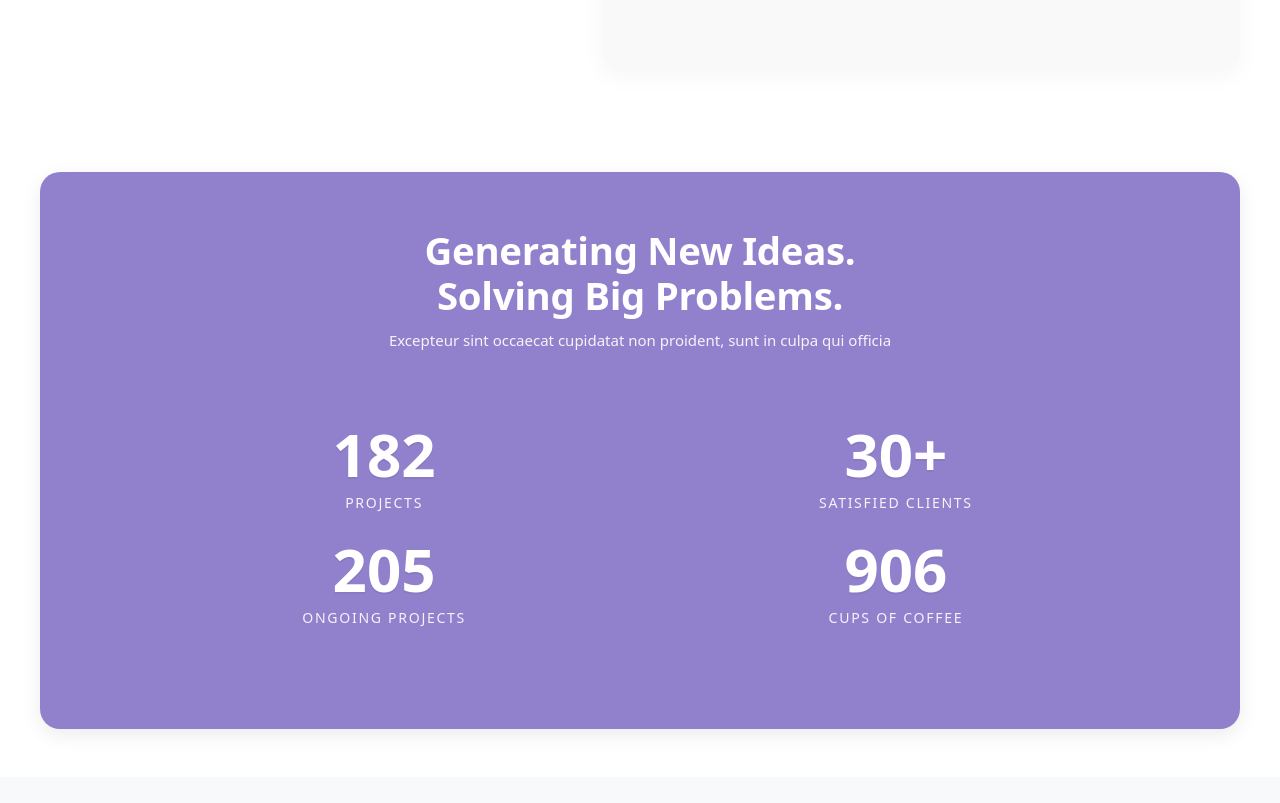
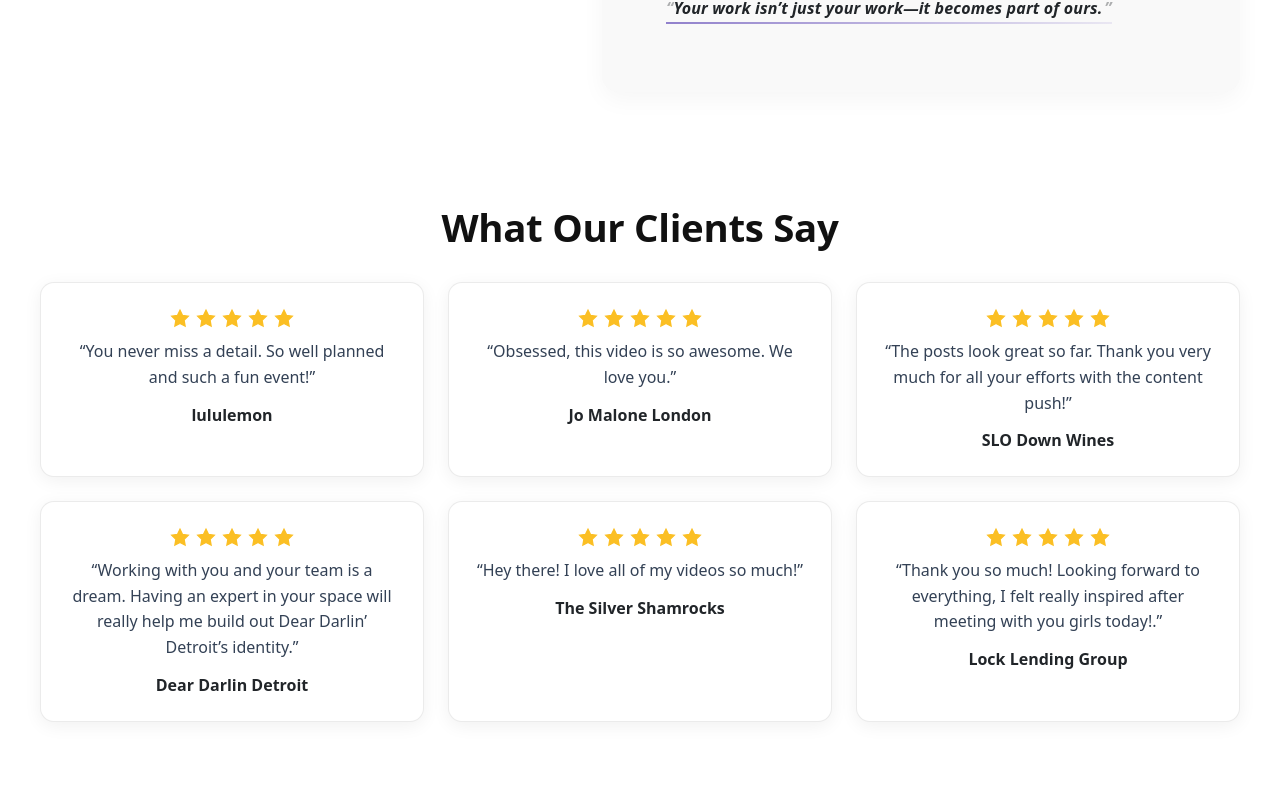
Before and after one commit to KyleVandenbossche/detroit-promotions, a React (Create React App) app: page / in a window 1280 px wide. Shown: the part 2497-3300 px from the top of the page. Built offline with nearby package versions, Linux system fonts and the light colour scheme.

Commit message:
counter added string to else statement

```diff
--- a/src/components/Home.js
+++ b/src/components/Home.js
@@ -31,7 +31,8 @@
 import leftImage from "../photos/157A7985.jpg";
 
 /* ===========================
-   Impact Counters
+   Inline Counters component
+   (now uses section > shell > impact-card)
 =========================== */
 function CountersSection() {
   const sectionRef = React.useRef(null);
@@ -45,9 +46,6 @@
     function animateCounter(node) {
       const end = parseInt(node.getAttribute("data-end"), 10) || 0;
       const duration = parseInt(node.getAttribute("data-duration"), 10) || 1200;
-      const prefix = node.getAttribute("data-prefix") || "";
-      const suffix = node.getAttribute("data-suffix") || "";
-
       let startTs = null;
 
       function tick(ts) {
@@ -55,14 +53,14 @@
         const progress = Math.min((ts - startTs) / duration, 1);
         const eased = 1 - Math.pow(1 - progress, 3);
         const current = Math.floor(end * eased);
+        node.textContent = current.toLocaleString();
+        if (progress < 1) requestAnimationFrame(tick);
+        else {
+  const plus = node.getAttribute("data-end") === "30" ? "+" : "";
+  node.textContent = end.toLocaleString() + plus;
+}
 
-        // Show "+" only when the animation completes
-        node.textContent =
-          progress < 1
-            ? `${prefix}${current.toLocaleString()}`
-            : `${prefix}${end.toLocaleString()}${suffix}`;
 
-        if (progress < 1) requestAnimationFrame(tick);
       }
       requestAnimationFrame(tick);
     }
@@ -89,29 +87,22 @@
       <div className="shell">
         <div className="impact-card">
           <h3 className="impact-title">
-            Generating New Ideas. <br className="hide-sm" />
             Solving Big Problems.
           </h3>
           <p className="impact-sub">
-            Excepteur sint occaecat cupidatat non proident, sunt in culpa qui officia
           </p>
 
           <div className="count-grid" ref={sectionRef}>
             <article className="count-card">
-              <div className="count-number" data-end="182" data-duration="1200">0</div>
+              <div className="count-number" data-end="184" data-duration="1200">0</div>
               <div className="count-label">PROJECTS</div>
             </article>
             <article className="count-card">
-              <div
-                className="count-number"
-                data-end="30"
-                data-duration="1000"
-                data-suffix="+"
-              >0</div>
+              <div className="count-number" data-end="30" data-duration="1000">0+</div>
               <div className="count-label">SATISFIED CLIENTS</div>
             </article>
             <article className="count-card">
-              <div className="count-number" data-end="205" data-duration="900">0</div>
+              <div className="count-number" data-end="204" data-duration="900">0</div>
               <div className="count-label">ONGOING PROJECTS</div>
             </article>
             <article className="count-card">
@@ -124,6 +115,7 @@
 
       {/* Integrated CSS just for the counters/card */}
       <style>{`
+        /* Purple card sits inside the same shell as other sections */
         .impact-card{
           background:#9181CC;
           color:#fff;
@@ -131,14 +123,17 @@
           padding: clamp(28px, 5vw, 56px);
           box-shadow:0 6px 20px rgba(0,0,0,0.08);
         }
+
+        /* Match other section title sizing */
         .impact-title{
           text-align:center;
-          font-weight:900;
+          font-weight:800;
           letter-spacing:-0.3px;
           line-height:1.15;
-          font-size: clamp(32px, 3vw, 40px);
+          font-size: clamp(57px, 3vw, 40px);
           margin:0 0 12px 0;
         }
+
         .impact-sub{
           text-align:center;
           max-width:760px;
@@ -146,6 +141,7 @@
           font-size: clamp(15px, 1.05vw, 18px);
           color: rgba(255,255,255,0.9);
         }
+
         .count-grid{
           padding: 45px;
           display:grid;
@@ -154,7 +150,9 @@
           width:100%;
           margin:0 auto;
         }
+
         .count-card{ text-align:center; }
+
         .count-number{
           font-weight:800;
           font-size: clamp(36px, 6vw, 60px);
@@ -162,6 +160,7 @@
           color:#fff;
           text-shadow:0 2px 0 rgba(0,0,0,0.06);
         }
+
         .count-label{
           margin-top:8px;
           font-size: clamp(12px, 1.1vw, 15px);
@@ -169,6 +168,7 @@
           text-transform:uppercase;
           color:rgba(255,255,255,0.9);
         }
+
         @media (max-width:640px){
           .count-grid{ grid-template-columns:1fr; }
           .hide-sm{ display:none; }
@@ -367,11 +367,13 @@
       <section className="section pull-up">
         <div className="shell">
           <div className="wwd-wrap how-wrap">
+            {/* <-- added how-wrap */}
             <div className="img-right-wrap">
               <img src={leftImage} alt="Detroit Promotions example" className="img-right" loading="lazy" />
             </div>
             <div className="text-panel">
               <div className="inner">
+                {/* <-- added inner wrapper */}
                 <h3>How We Do It</h3>
                 <br />
                 <p>
@@ -387,14 +389,52 @@
                 <p>We make every collaboration an opportunity to elevate not just the work, but the people involved.</p>
                 <br />
                 <p>
-                  We cut through the noise of "marketing" where everyone’s “building their brand” and posting without
-                  purpose—that’s when Detroit Promotions stands apart.
+                  We cut through the noise of "marketing" where everyone’s “building their brand” and posting without purpose—
+                  that’s when Detroit Promotions stands apart.
                 </p>
+                <br />
                 <br />
                 <p className="fancy-quote">Your work isn’t just your work—it becomes part of ours.</p>
               </div>
               <div className="cta-wrap">{/* optional CTA */}</div>
             </div>
+          </div>
+        </div>
+      </section>
+
+      {/* ===== Section 4: Reviews ===== */}
+      <section className="reviews-section">
+        <div className="shell">
+          <h3 className="reviews-title">What Our Clients Say</h3>
+
+          <div className="reviews-grid">
+            {[
+              { name: "lululemon", text: "“You never miss a detail. So well planned and such a fun event!”", stars: 5 },
+              { name: "Jo Malone London", text: "“Obsessed, this video is so awesome. We love you.”", stars: 5 },
+              { name: "SLO Down Wines", text: "“The posts look great so far. Thank you very much for all your efforts with the content push!”", stars: 5 },
+              { name: "Dear Darlin Detroit", text: "“Working with you and your team is a dream. Having an expert in your space will really help me build out Dear Darlin’ Detroit’s identity.”", stars: 5 },
+              { name: "The Silver Shamrocks", text: "“Hey there! I love all of my videos so much!”", stars: 5 },
+              { name: "Lock Lending Group", text: "“Thank you so much! Looking forward to everything, I felt really inspired after meeting with you girls today!.”", stars: 5 },
+            ].map((r, i) => (
+              <article key={i} className="review-card" aria-label={`Review by ${r.name}`}>
+                <div className="stars" aria-hidden="true">
+                  {Array.from({ length: 5 }).map((_, idx) => (
+                    <svg
+                      key={idx}
+                      className="star"
+                      viewBox="0 0 24 24"
+                      fill={idx < r.stars ? "#FBBF24" : "none"}
+                      stroke={idx < r.stars ? "#FBBF24" : "#94A3B8"}
+                      strokeWidth="1.5"
+                    >
+                      <path d="M12 3.6l2.76 5.6 6.18.9-4.47 4.36 1.06 6.18L12 17.9 6.47 20.7l1.06-6.18L3.06 10.1l6.18-.9L12 3.6z" />
+                    </svg>
+                  ))}
+                </div>
+                <p className="review-quote">{r.text}</p>
+                <div className="reviewer">{r.name}</div>
+              </article>
+            ))}
           </div>
         </div>
 
@@ -409,25 +449,52 @@
           .stars { display:flex; justify-content:center; gap:4px; margin-bottom:8px; }
           .star { width:22px; height:22px; flex:0 0 auto; }
 
-          /* Center the text column vertically only in the How We Do It section */
-          .how-wrap .text-panel{ display:flex; justify-content:center; }
-          .how-wrap .text-panel .inner{ width:100%; max-width:90%; margin-inline:auto; }
-
-          .fancy-quote{
-            font-style: italic; font-weight: 700; letter-spacing: 0.01em;
-            position: relative; display:inline-block; padding-bottom: 4px;
-            background-image: linear-gradient(90deg, #9181CC 0%, rgba(145,129,204,0.15) 100%);
-            background-size: 100% 2px; background-repeat: no-repeat; background-position: 0 100%;
-          }
-          .fancy-quote::before, .fancy-quote::after{ content:"“"; opacity:.35; font-weight:800; }
-          .fancy-quote::after{ content:"”"; margin-left:2px; }
-
           @media (min-width: 768px) { .reviews-grid { grid-template-columns: repeat(2, minmax(0, 1fr)); } }
           @media (min-width: 1100px) { .reviews-grid { grid-template-columns: repeat(3, minmax(0, 1fr)); } }
+
+          /* Center the text column vertically only in the How We Do It section */
+          .how-wrap .text-panel{
+            display:flex; /* repeat for safety */
+            justify-content:center; /* centers content vertically inside this column */
+          }
+
+          /* Keep content width tidy while centered */
+          .how-wrap .text-panel .inner{
+            width:100%;
+            max-width:90%;
+            margin-inline:auto;
+          }
+
+          /* Subtle, elegant treatment for the line */
+          .fancy-quote{
+            font-style: italic; /* fancier feel, same size */
+            font-weight: 700;   /* adds presence without resizing */
+            letter-spacing: 0.01em;
+            position: relative;
+            display:inline-block;
+            padding-bottom: 4px;
+            /* soft gradient underline that matches your brand purple */
+            background-image: linear-gradient(90deg, #9181CC 0%, rgba(145,129,204,0.15) 100%);
+            background-size: 100% 2px;
+            background-repeat: no-repeat;
+            background-position: 0 100%;
+          }
+
+          /* Optional: tiny quote mark accents without changing layout */
+          .fancy-quote::before,
+          .fancy-quote::after{
+            content: "“";
+            opacity: 0.35;
+            font-weight: 800;
+          }
+          .fancy-quote::after{
+            content: "”";
+            margin-left: 2px;
+          }
         `}</style>
       </section>
 
-      {/* ===== Section 5: Impact Counters ===== */}
+      {/* ===== Section 5: Impact Counters (now aligned via shell) ===== */}
       <CountersSection />
     </div>
   );
```
